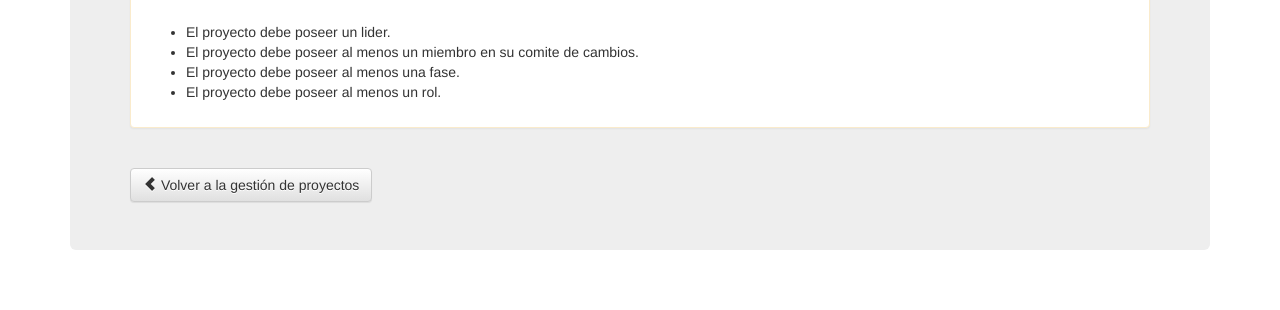
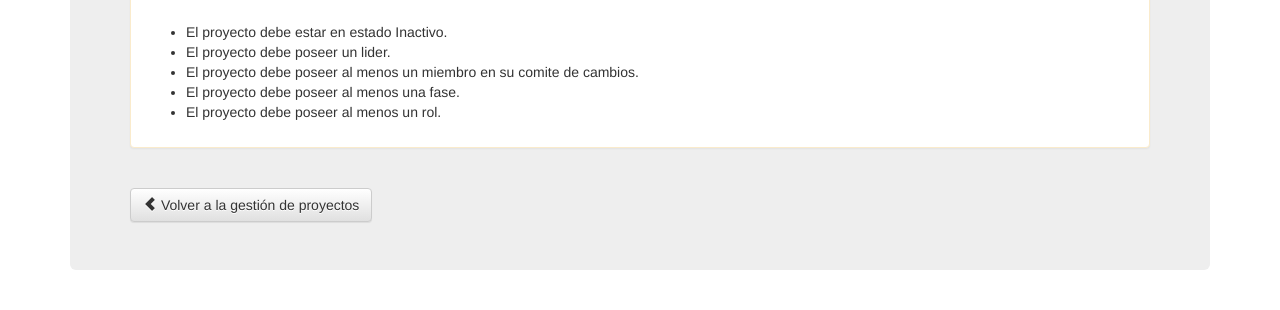
Before and after one commit to 9andresc/proyecto-sap, a Django app: template sap/administracion/templates/proyecto/iniciar_proyecto.html in a window 1280 px wide. Shown: the part 181-491 px from the top of the page. Run offline with Django 3.2, Linux system fonts and the light colour scheme; the template is opened without the code that fills it, so the values that code supplies are empty; parts of the project's set-up code (start-up, migrations or seed data) failed here and were passed over; some libraries are stand-ins or nearby versions.

Commit message:
Iniciar proyecto arreglado

```diff
--- a/sap/administracion/templates/proyecto/iniciar_proyecto.html
+++ b/sap/administracion/templates/proyecto/iniciar_proyecto.html
@@ -21,6 +21,7 @@
         			El proyecto {{ proyecto.nombre }} no cumple con todos los requisitos para iniciar. A continuación, un listado de todos los requisitos a cumplir:
 					<br><br>
 					<ul class="list-styled">
+						<li>El proyecto debe estar en estado Inactivo.</li>
 						<li>El proyecto debe poseer un lider.</li>
         				<li>El proyecto debe poseer al menos un miembro en su comite de cambios.</li>
         				<li>El proyecto debe poseer al menos una fase.</li>
--- a/sap/administracion/views.py
+++ b/sap/administracion/views.py
@@ -745,6 +745,7 @@ def proyecto_quitar_miembro_view(request, id_proyecto, id_usuario):
 def iniciar_proyecto_view(request, id_proyecto):
     """
     Permite arrancar un proyecto si es que se cumplen todas las condiciones mencionadas abajo:
+        - El proyecto debe estar en estado Inactivo.
         - El proyecto debe poseer un lider.
         - El proyecto debe poseer al menos un miembro en su comite de cambios.
         - El proyecto debe poseer al menos una fase.
@@ -752,7 +753,7 @@ def iniciar_proyecto_view(request, id_proyecto):
     """
     proyecto = Proyecto.objects.get(id=id_proyecto)
     valido = False
-    if proyecto.usuario_lider and proyecto.comite_de_cambios.count() > 0 and proyecto.fases.count() > 0 and proyecto.roles.count() > 0:
+    if proyecto.estado == 0 and proyecto.usuario_lider and proyecto.comite_de_cambios.count() > 0 and proyecto.fases.count() > 0 and proyecto.roles.count() > 0:
         valido = True
         proyecto.estado = 1
         proyecto.save()
```
